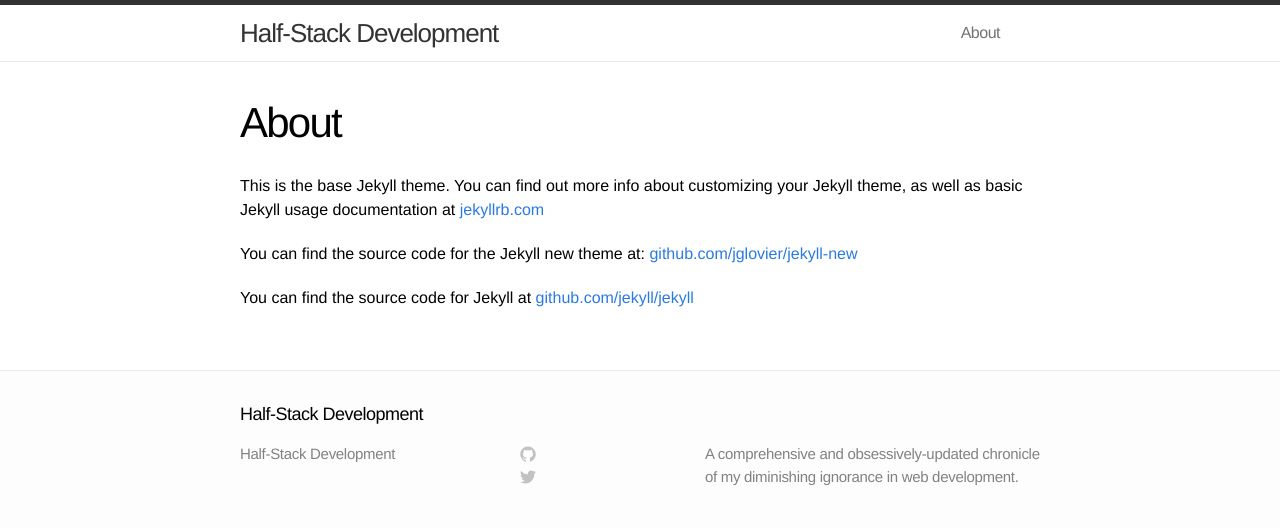
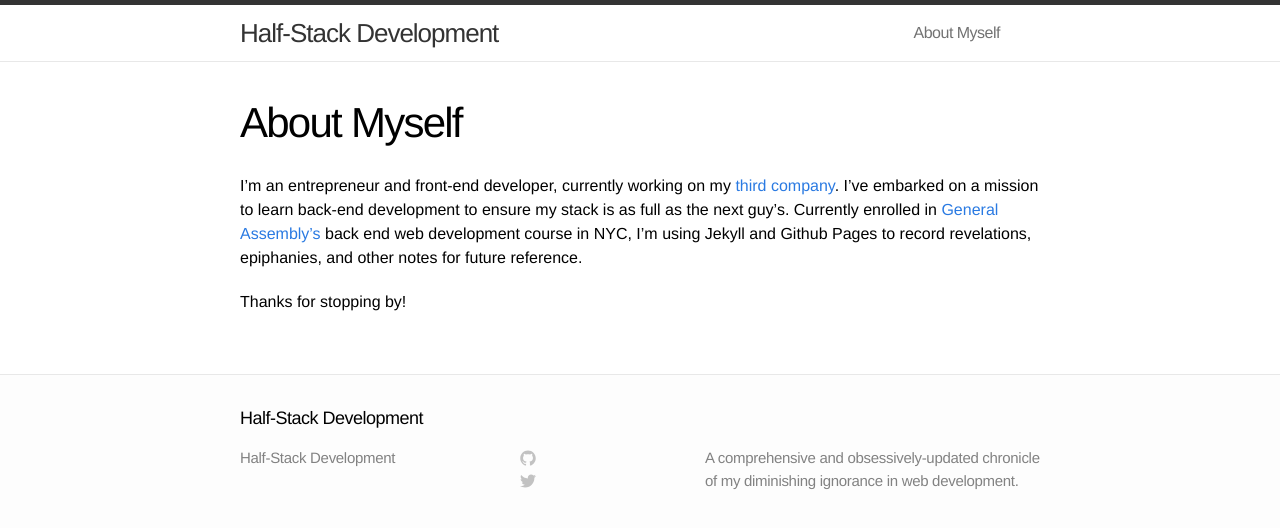
Before and after one commit to jmalley/jmalley.github.io, a Jekyll site: the page built from about.md, in a window 1280 px wide. Shown: the top 528 px of the page. Built offline with Jekyll 4.4.1, drawn with Linux system fonts in a browser that asks for light colours.

Commit message:
Fixed code formatting in first post, customized about page, tweaked code indentation in css

```diff
--- a/_posts/2014-05-16-giving-jekyll-a-go.markdown
+++ b/_posts/2014-05-16-giving-jekyll-a-go.markdown
@@ -9,7 +9,8 @@ I wouldn't call myself a *slow* learner, but let's just say I won't be getting a
 
 Enter github pages and the [Jekyll blogging framework][jekyll]. Switching to this method has the added benefit of teaching me something while I blog. Knowing [markdown][markdown] seems to be important, particularly in the github community, and forcing myself to use [Sass][sass] here as i develop the layout is a skill that will help me at work. Perhaps most importantly, I am now going to be using git everyday, which seems like the best way to get comfortable with it.
 
-{% highlight ruby %}def begin
+{% highlight ruby %}
+def begin
   puts "Off we go."
 end
 {% endhighlight %}
--- a/about.md
+++ b/about.md
@@ -1,11 +1,12 @@
 ---
 layout: page
-title: About
+title: About Myself
 permalink: /about/
 ---
 
-This is the base Jekyll theme. You can find out more info about customizing your Jekyll theme, as well as basic Jekyll usage documentation at [jekyllrb.com](http://jekyllrb.com/)
+I'm an entrepreneur and front-end developer, currently working on my [third company][company]. I've embarked on a mission to learn back-end development to ensure my stack is as full as the next guy's. Currently enrolled in [General Assembly's][ga] back end web development course in NYC, I'm using Jekyll and Github Pages to record revelations, epiphanies, and other notes for future reference.
 
-You can find the source code for the Jekyll new theme at: [github.com/jglovier/jekyll-new](https://github.com/jglovier/jekyll-new)
+Thanks for stopping by!
 
-You can find the source code for Jekyll at [github.com/jekyll/jekyll](https://github.com/jekyll/jekyll)
+[company]: http://beneship.com
+[ga]: 		 https://generalassemb.ly
--- a/css/main.css
+++ b/css/main.css
@@ -236,7 +236,7 @@ a:visited { color: #205caa; }
   font-size: 15px;
 }
 
-.post code { padding: 1px 5px; }
+.post code { padding: 1px 0px; }
 
 .post ul,
 .post ol { margin-left: 1.35em; }
```
